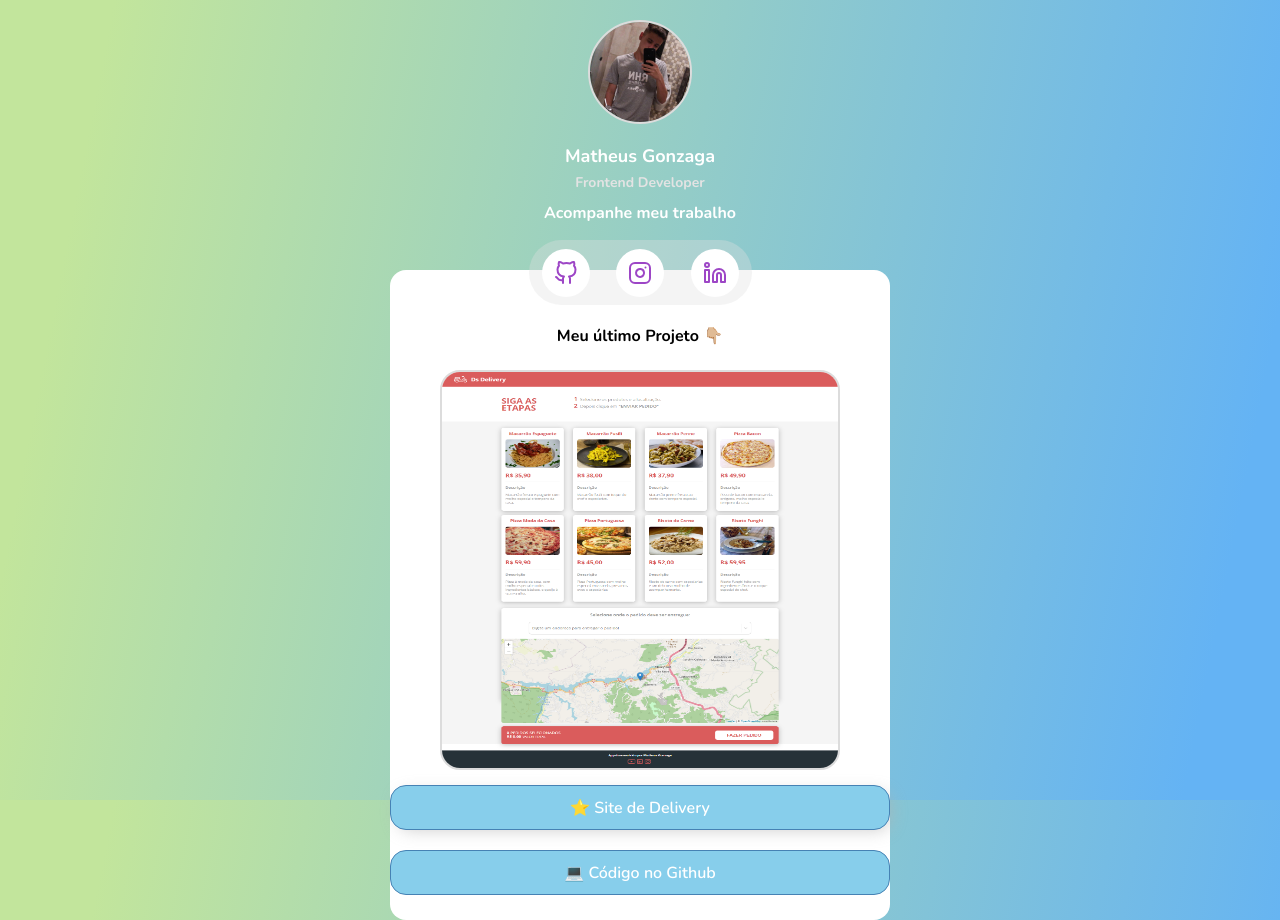
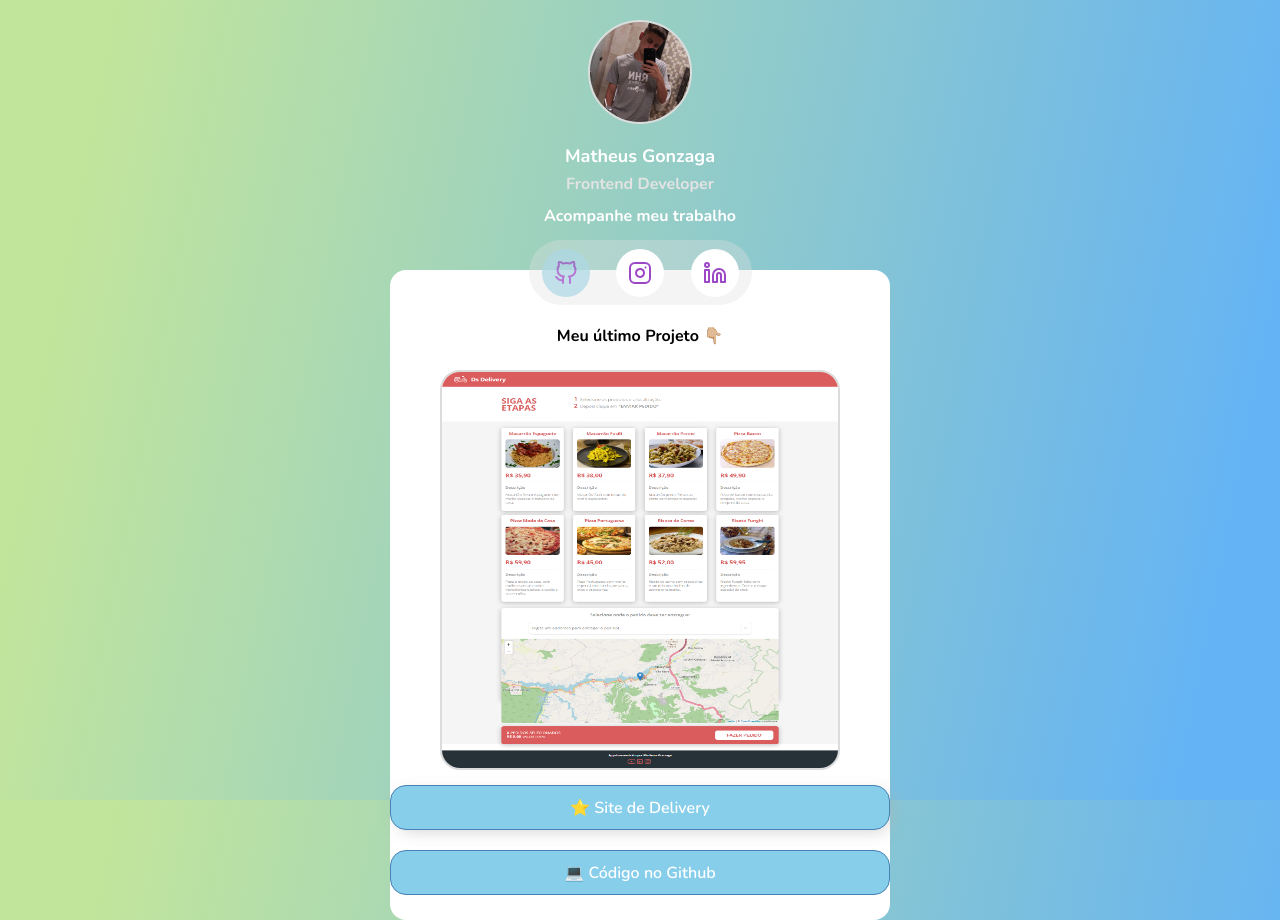
Before and after one commit to MatheusGonzaga-dev/LinkTree, a plain HTML site: page index.html in a window 1280 px wide. In both pictures the pointer is over the link 566 px from the left and 272 px from the top of the page. Drawn offline with nearby package versions, Linux system fonts and the light colour scheme.

Commit message:
new-update

```diff
--- a/style.css
+++ b/style.css
@@ -63,7 +63,7 @@ body{
 }
 
 .container .subtitle {
-    font-size: 14px;
+    font-size: 16px;
     color: #e3e3e3;
 
 
@@ -215,3 +215,10 @@ body{
     transition-delay:0.1s;
     opacity: 0.7;
   }
+
+
+  .social-media-container a:hover {
+      background-color: #ADD8E6;
+      transition-delay: 0.1s;
+      opacity: 0.7;
+  }
```
